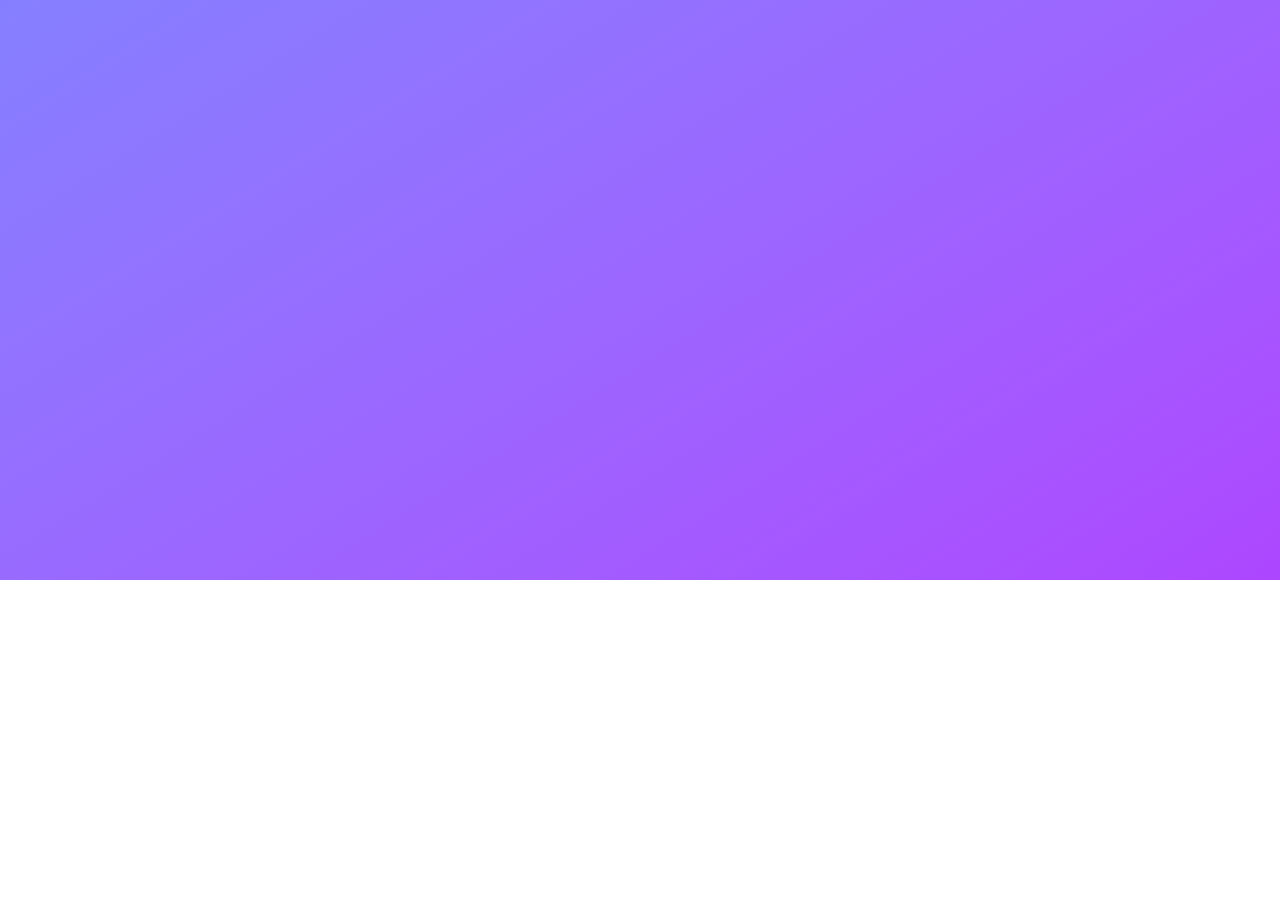
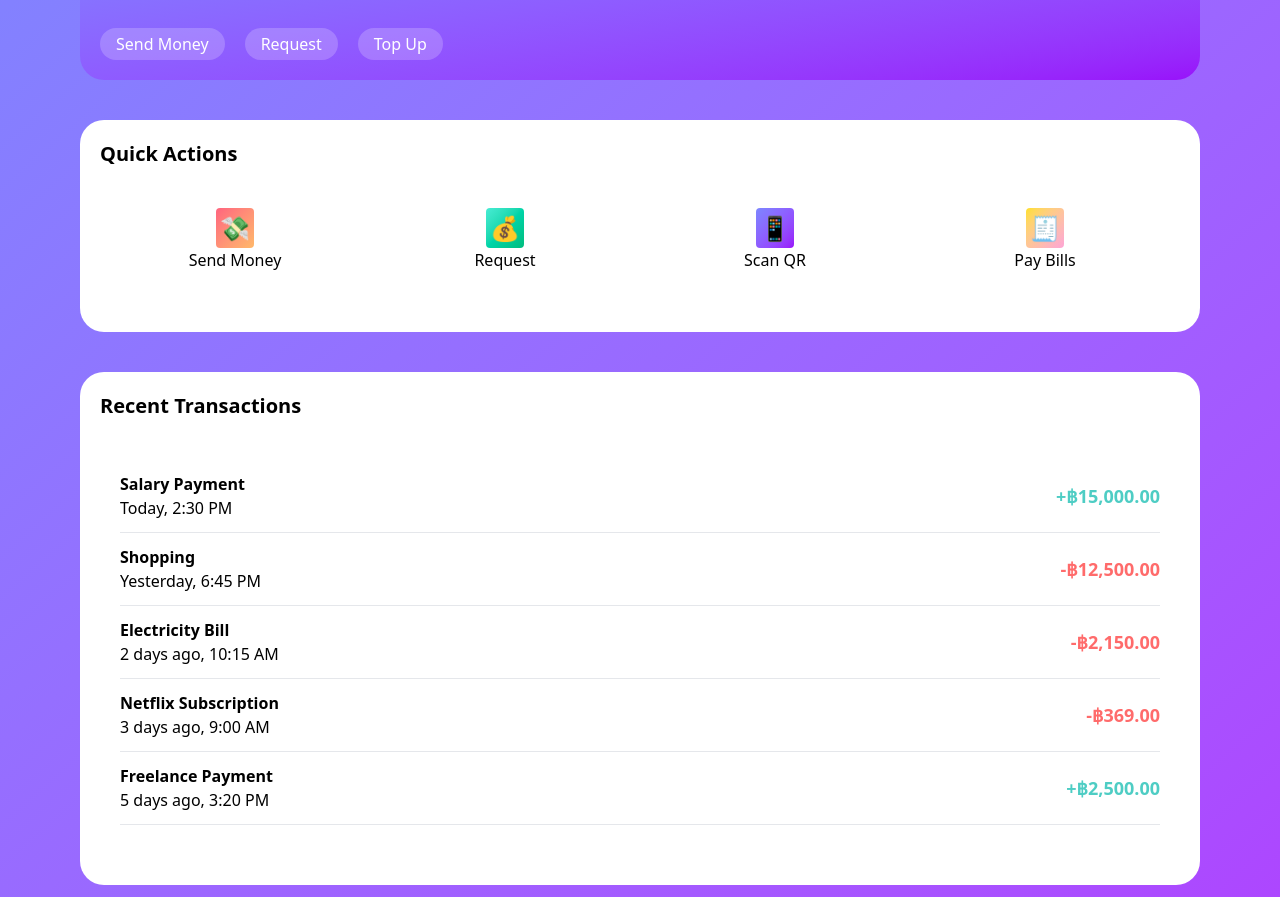
Before and after one commit to Jeanne-KK/Wallet-Web-App, a React (Vite) app in the folder frontend/: page / in a window 1280 px wide. Shown: the part 220-1117 px from the top of the page. Before the commit the page ends 800 px from the top, so only its background shows below. Built offline with nearby package versions, Linux system fonts and the light colour scheme.

Commit message:
Built UI balance, quickAction, recent Transaction

```diff
--- a/frontend/src/components/Navbar.tsx
+++ b/frontend/src/components/Navbar.tsx
@@ -1,19 +1,6 @@
-import { NavLink } from "react-router-dom";
-
-interface Page {
-  name: string;
-  to: string;
-}
-
-const page: Page[] = [
-    {name: "Dashboard", to: "#borad"},
-    {name: "Transactions", to: "#trans"},
-]
-
-
 const Navbar = () => {
     return (
-        <div className="flex w-auto bg-white p-5 rounded-xl md:rounded-3xl text-md items-center">
+        <div className="flex w-auto bg-white p-5 rounded-xl md:rounded-3xl items-center">
             <div className="text-xl md:text-3xl font-bold text-[#667eea]">My Wallet</div>
             <div className="flex ml-auto gap-x-1 md:gap-x-10">
                 <div className="cursor-pointer rounded-xl hover:bg-indigo-100 py-1 px-1 md:py-2 md:px-5 duration-300">Dashboard</div>
--- /dev/null
+++ b/frontend/src/components/QuickActions.tsx
@@ -0,0 +1,27 @@
+const QuickActions = () => {
+    return (
+        <div className="bg-white p-5 rounded-3xl">
+            <span className="text-xl font-semibold">Quick Actions</span>
+            <div className="grid grid-cols-2 md:grid-cols-4 my-5 md:my-10 gap-y-5">
+                <div className="flex flex-col items-center cursor-pointer animate-fadein hover:-translate-y-1 duration-300">
+                    <div className="bg-gradient-to-br from-rose-400 to-orange-300 rounded text-2xl p-1">💸</div>
+                    <span>Send Money</span>
+                </div>
+                <div className="flex flex-col items-center cursor-pointer animate-fadein hover:-translate-y-1 duration-300">
+                    <div className="bg-gradient-to-br from-teal-300 to-emerald-500 rounded text-2xl p-1">💰</div>
+                    <span>Request</span>
+                </div>
+                <div className="flex flex-col items-center cursor-pointer animate-fadein hover:-translate-y-1 duration-300">
+                    <div className="bg-gradient-to-br from-indigo-400 to-purple-600 rounded text-2xl p-1">📱</div>
+                    <span>Scan QR</span>
+                </div>
+                <div className="flex flex-col items-center cursor-pointer animate-fadein hover:-translate-y-1 duration-300">
+                    <div className="bg-gradient-to-br from-yellow-300 to-pink-300 rounded text-2xl p-1">🧾</div>
+                    <span>Pay Bills</span>
+                </div>
+            </div>
+        </div>
+    )
+}
+
+export default QuickActions
--- /dev/null
+++ b/frontend/src/components/RecentTrans.tsx
@@ -0,0 +1,72 @@
+const RecentTrans = () => {
+    return (
+        <div className="bg-white p-5 rounded-3xl">
+            <div className="flex justify-between">
+                <span className="text-xl font-semibold">Recent Transactions</span>
+            </div>
+            <div className="flex flex-col my-5 md:my-10 px-2 md:px-5">
+                <div className="border-b border-gray-200 py-3">
+                    <div className="flex justify-between items-center hover:translate-x-1 duration-300">
+                        <div className="flex flex-col ">
+                            <span className="font-bold">Salary Payment</span>
+                            <span>Today, 2:30 PM</span>
+                        </div>
+                        <div className="">
+                            <span className="font-semibold text-[#4ecdc4] text-lg">+฿15,000.00</span>
+                        </div>
+                    </div>
+                </div>
+                <div className="border-b border-gray-200 py-3 ">
+                    <div className="flex justify-between items-center hover:translate-x-1 duration-300">
+                        <div className="flex flex-col">
+                        <span className="font-bold">Shopping</span>
+                        <span>Yesterday, 6:45 PM</span>
+                    </div>
+                    <div className="">
+                        <span className="font-semibold text-[#ff6b6b] text-lg">-฿12,500.00</span>
+                    </div>
+                    </div>
+
+                </div>
+                <div className="border-b border-gray-200 py-3">
+                    <div className="flex justify-between items-center hover:translate-x-1 duration-300">
+                        <div className="flex flex-col">
+                        <span className="font-bold">Electricity Bill</span>
+                        <span>2 days ago, 10:15 AM</span>
+                    </div>
+                    <div className="">
+                        <span className="font-semibold text-[#ff6b6b] text-lg">-฿2,150.00</span>
+                    </div>
+                    </div>
+
+                </div>
+                <div className="border-b border-gray-200 py-3">
+                    <div className="flex justify-between items-center hover:translate-x-1 duration-300">
+                        <div className="flex flex-col">
+                        <span className="font-bold">Netflix Subscription</span>
+                        <span>3 days ago, 9:00 AM</span>
+                    </div>
+                    <div className="">
+                        <span className="font-semibold text-[#ff6b6b] text-lg">-฿369.00</span>
+                    </div>
+                    </div>
+
+                </div>
+                <div className="border-b border-gray-200 py-3">
+                    <div className="flex justify-between items-center hover:translate-x-1 duration-300">
+                        <div className="flex flex-col">
+                            <span className="font-bold">Freelance Payment</span>
+                            <span>5 days ago, 3:20 PM</span>
+                        </div>
+                        <div className="">
+                            <span className="font-semibold text-[#4ecdc4] text-lg">+฿2,500.00</span>
+                        </div>
+                    </div>
+
+                </div>
+            </div>
+        </div>
+    )
+}
+
+export default RecentTrans
--- /dev/null
+++ b/frontend/src/components/TotalBalance.tsx
@@ -0,0 +1,22 @@
+interface Total {
+    amount: string
+}
+
+const TotalBalance = ({amount}: Total) => {
+
+
+
+    return (
+        <div className="flex flex-col bg-gradient-to-br from-indigo-400 to-purple-600 rounded-3xl p-5">
+            <span className="text-white">Total Balance</span>
+            <span className="text-white text-3xl font-bold mt-2">฿{amount}</span>
+            <div className="flex gap-x-1 md:gap-x-5 mt-7 ">
+                <button className="text-white cursor-pointer px-3 py-2 md:px-4 md:py-1 bg-white/20 hover:bg-white/35 duration-300 rounded-3xl">Send Money</button>
+                <button className="text-white cursor-pointer px-5 py-2 md:px-4 md:py-1 bg-white/20 hover:bg-white/35 duration-300 rounded-3xl">Request</button>
+                <button className="text-white cursor-pointer px-5 py-2 md:px-4 md:py-1 bg-white/20 hover:bg-white/35 duration-300 rounded-3xl">Top Up</button>
+            </div>
+        </div>
+    )
+}
+
+export default TotalBalance
--- a/frontend/src/index.css
+++ b/frontend/src/index.css
@@ -1 +1,17 @@
 @import "tailwindcss";
+
+@theme {
+    --animate-fadein: fadein 0.6s ease-out forwards;
+
+    @keyframes fadein {
+        0% {
+            opacity: 0;
+        }
+
+
+        100% {
+            opacity: 100;
+        }
+
+    }
+}
--- a/frontend/src/pages/Home.tsx
+++ b/frontend/src/pages/Home.tsx
@@ -1,13 +1,18 @@
 import Navbar from "../components/Navbar"
+import QuickActions from "../components/QuickActions"
+import RecentTrans from "../components/RecentTrans"
+import TotalBalance from "../components/TotalBalance"
 
 
 
 const Home = () => {
     return (
         <div className="bg-gradient-to-br from-indigo-400 to-purple-500 min-h-screen">
-            <div className="px-3 py-3 md:px-20 md:py-3">
+            <div className="flex flex-col px-3 py-3 md:px-20 md:py-3 gap-y-5 md:gap-y-10 text-sm md:text-base">
                 <div className=""><Navbar /></div>
-                <div>HEllo sir</div>
+                <div><TotalBalance amount={"2,324.50"} /></div>
+                <div className=""><QuickActions /></div>
+                <div className=""><RecentTrans /></div>
             </div>
 
         </div>
```
